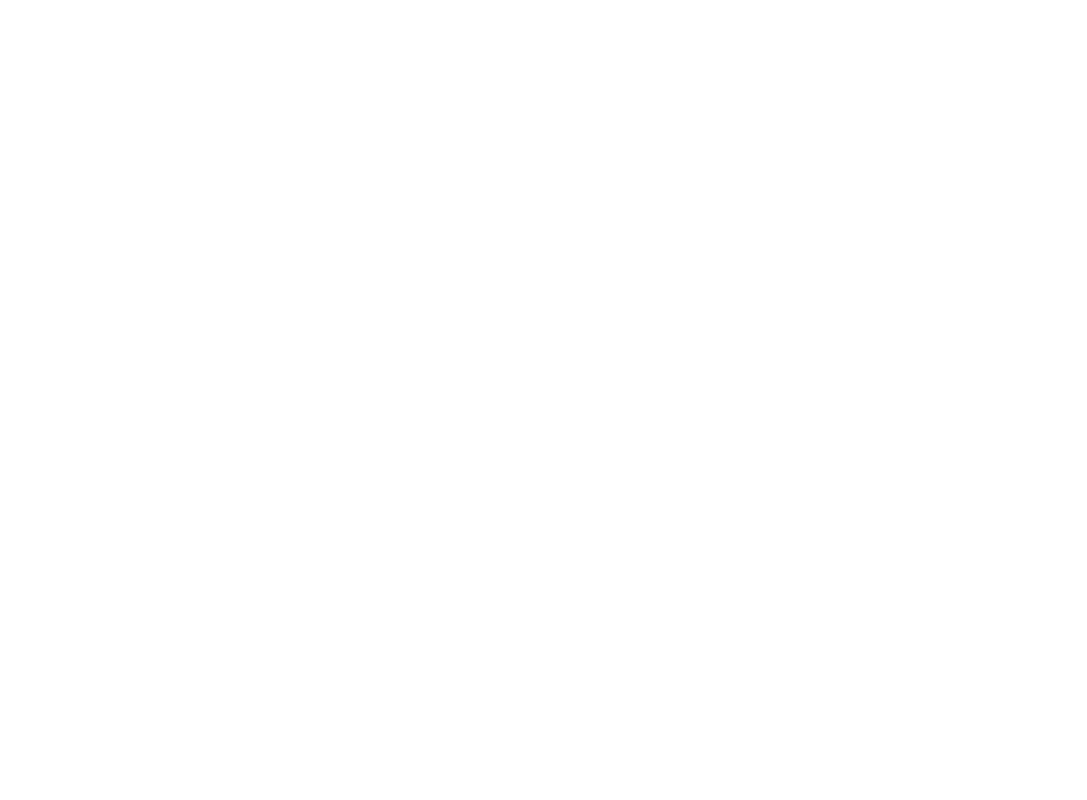
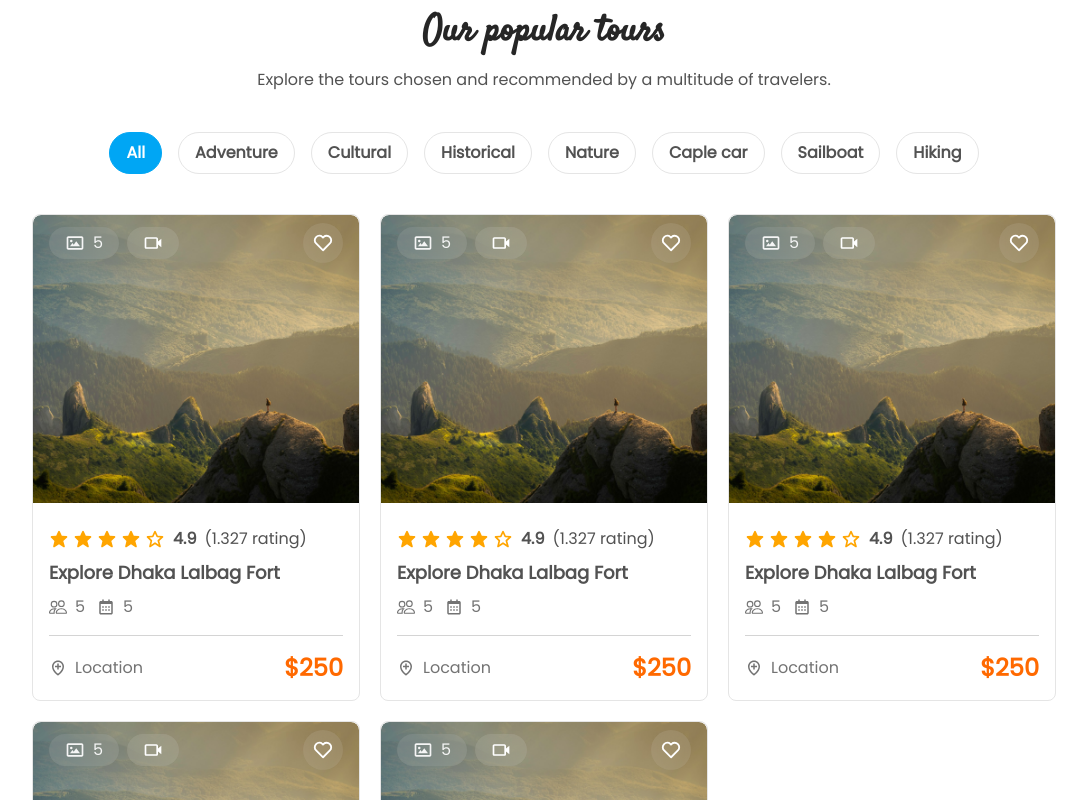
Before and after one commit to mehedi008h/lets-go, a Next.js app: page / in a window 1280 px wide. Shown: the part 3320-4120 px from the top of the page, without its empty margins (96-1183 px from the left). Before the commit the page ends 3292 px from the top, so only its background shows below. Built offline with nearby package versions, Linux system fonts and the light colour scheme.

Commit message:
design tour section

```diff
--- a/app/page.tsx
+++ b/app/page.tsx
@@ -1,5 +1,6 @@
 import Explore from "@/components/home/Explore";
 import Hero from "@/components/home/Hero";
+import Tours from "@/components/home/Tours";
 import TourType from "@/components/home/TourType";
 import Whyus from "@/components/home/Whyus";
 
@@ -10,6 +11,7 @@ export default function Home() {
             <TourType />
             <Whyus />
             <Explore />
+            <Tours />
         </main>
     );
 }
--- /dev/null
+++ b/components/home/Tour.tsx
@@ -0,0 +1,103 @@
+"use client";
+import { bg_images } from "@/constant/image";
+import React, { useState } from "react";
+import {
+    BiCalendar,
+    BiHeart,
+    BiImage,
+    BiLocationPlus,
+    BiSolidStar,
+    BiStar,
+    BiVideo,
+} from "react-icons/bi";
+import { BsHeartFill, BsPeople } from "react-icons/bs";
+import Divider from "../global/Divider";
+
+const Tour = () => {
+    const [isLiked, setIsLiked] = useState<boolean>(false);
+
+    const handleLikeToggle = () => {
+        setIsLiked(!isLiked);
+    };
+    return (
+        <div className="col-span-4 rounded-lg border-[1px] border-neutral-200 relative group">
+            <div className="w-full h-72 rounded-t-lg overflow-hidden">
+                <img
+                    className="w-full h-72 rounded-t-lg object-cover group-hover:scale-105 transition duration-300"
+                    src={bg_images.image4.src}
+                    alt=""
+                />
+            </div>
+
+            <div className="absolute top-0 w-full flex justify-between items-center px-4 py-2">
+                <div className="flex items-center gap-2">
+                    <div className="h-8 px-4 bg-neutral-100/10 rounded-full flex justify-center items-center gap-2 text-neutral-100 font-normal cursor-pointer backdrop-blur-md hover:bg-amber-900 transition-all duration-300">
+                        <BiImage size={20} /> <span>5</span>
+                    </div>
+                    <div className="h-8 px-4 bg-neutral-100/10 rounded-full flex justify-center items-center cursor-pointer backdrop-blur-md hover:bg-amber-900 transition-all duration-300">
+                        <BiVideo size={20} color="white" />
+                    </div>
+                </div>
+                <div
+                    onClick={handleLikeToggle}
+                    className="h-10 w-10 bg-neutral-200/10 rounded-full flex justify-center items-center cursor-pointer backdrop-blur-md group/heart transition-all duration-300"
+                >
+                    <BiHeart
+                        size={22}
+                        color="white"
+                        className={`group-hover/heart:hidden  ${
+                            isLiked ? "hidden" : "block"
+                        }`}
+                    />
+                    <BsHeartFill
+                        size={20}
+                        color="red"
+                        className={`group-hover/heart:block  ${
+                            isLiked ? "block" : "hidden"
+                        }`}
+                    />
+                </div>
+            </div>
+
+            <div className="p-4">
+                <div className="flex items-center gap-2 mt-2">
+                    <div className="flex items-center gap-1">
+                        <BiSolidStar color="orange" size={20} />
+                        <BiSolidStar color="orange" size={20} />
+                        <BiSolidStar color="orange" size={20} />
+                        <BiSolidStar color="orange" size={20} />
+                        <BiStar color="orange" size={20} />
+                    </div>
+                    <span className="text-neutral-600 font-semibold">4.9</span>
+                    <p className="text-neutral-600 font-sm">(1.327 rating)</p>
+                </div>
+                <h4 className="text-lg font-semibold text-neutral-600 mt-2 hover:text-amber-900 cursor-pointer">
+                    Explore Dhaka Lalbag Fort
+                </h4>
+
+                <div className="my-2 flex items-center gap-3">
+                    <div className="flex items-center gap-2 text-neutral-500 font-normal">
+                        <BsPeople size={18} /> <span>5</span>
+                    </div>
+
+                    <div className="flex items-center gap-2 text-neutral-500 font-normal">
+                        <BiCalendar size={18} /> <span>5</span>
+                    </div>
+                </div>
+
+                <Divider className="w-full h-[1px] my-4 bg-neutral-300" />
+                <div className="flex items-center justify-between">
+                    <div className="flex items-center gap-2 text-neutral-500 font-normal">
+                        <BiLocationPlus size={18} />
+                        <span>Location</span>
+                    </div>
+                    <div className="text-2xl font-semibold text-orange-500">
+                        $250
+                    </div>
+                </div>
+            </div>
+        </div>
+    );
+};
+
+export default Tour;
--- /dev/null
+++ b/components/home/Tours.tsx
@@ -0,0 +1,56 @@
+"use client";
+
+import React, { useState } from "react";
+import Heading from "../global/Heading";
+import Tour from "./Tour";
+
+const Tours = () => {
+    const [selectedTourType, setSelectedTourType] = useState<string>("All");
+
+    const handleTourTypeChange = (tourType: string) => {
+        setSelectedTourType(tourType);
+    };
+    return (
+        <div className="h-screen w-full bg-white py-10">
+            <Heading
+                title="Our popular tours"
+                subtitle="Explore the tours chosen and recommended by a multitude of travelers."
+            />
+
+            <div className="w-full flex justify-center items-center gap-4 flex-wrap mt-10">
+                {[
+                    "All",
+                    "Adventure",
+                    "Cultural",
+                    "Historical",
+                    "Nature",
+                    "Caple car",
+                    "Sailboat",
+                    "Hiking",
+                ].map((tourType, index) => (
+                    <div
+                        onClick={() => handleTourTypeChange(tourType)}
+                        className={`px-4 py-2 w-fit rounded-full border-[1px] border-neutral-200 text-neutral-600 font-semibold cursor-pointer hover:bg-sky-500 hover:text-white hover:border-sky-500 transition duration-300 ${
+                            selectedTourType === tourType
+                                ? "bg-sky-500 text-white border-sky-500"
+                                : "bg-white"
+                        }`}
+                        key={index}
+                    >
+                        {tourType}
+                    </div>
+                ))}
+            </div>
+
+            <div className="w-[80%] mx-auto mt-10 grid grid-cols-12 gap-5">
+                <Tour />
+                <Tour />
+                <Tour />
+                <Tour />
+                <Tour />
+            </div>
+        </div>
+    );
+};
+
+export default Tours;
```
